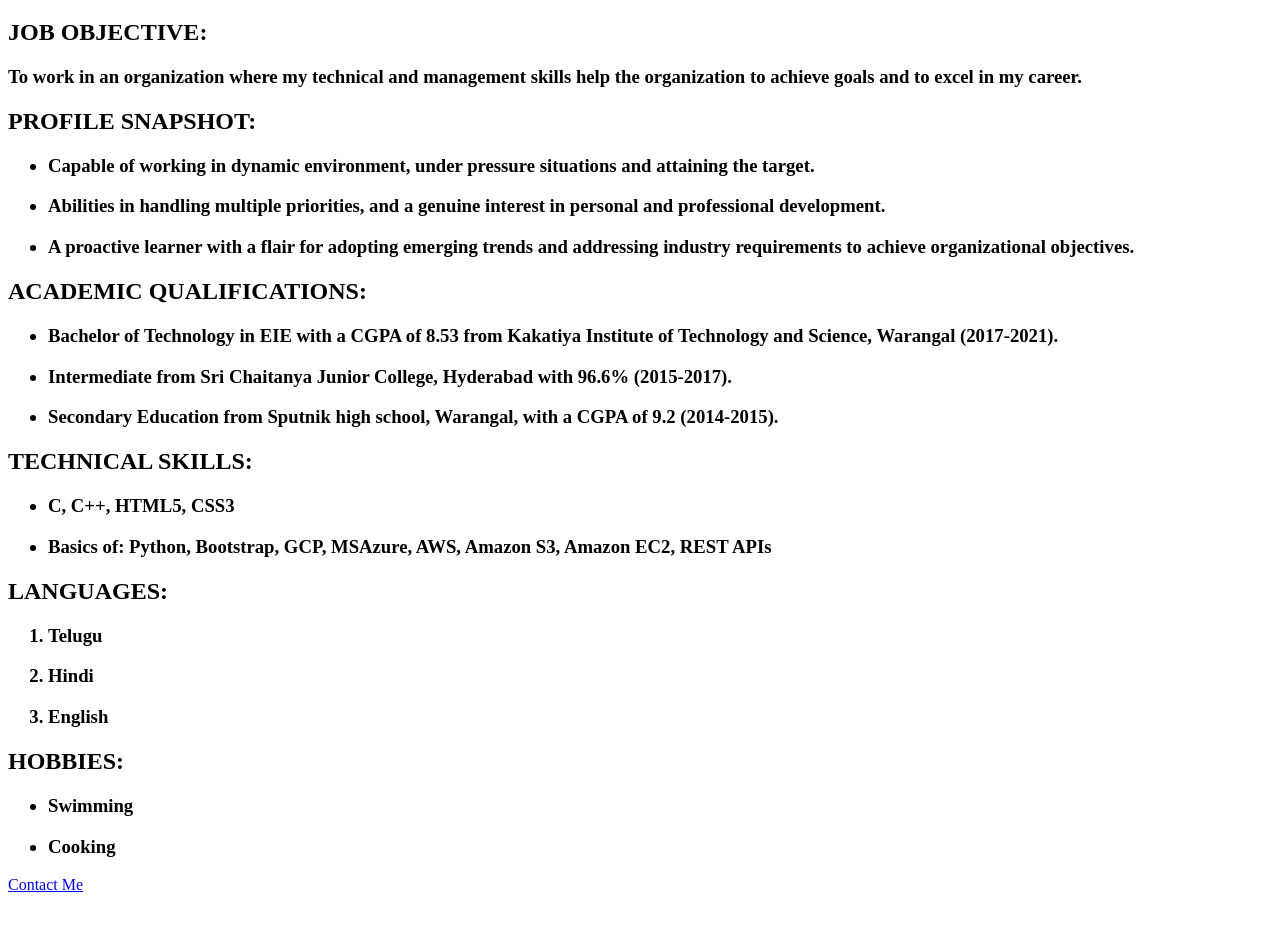
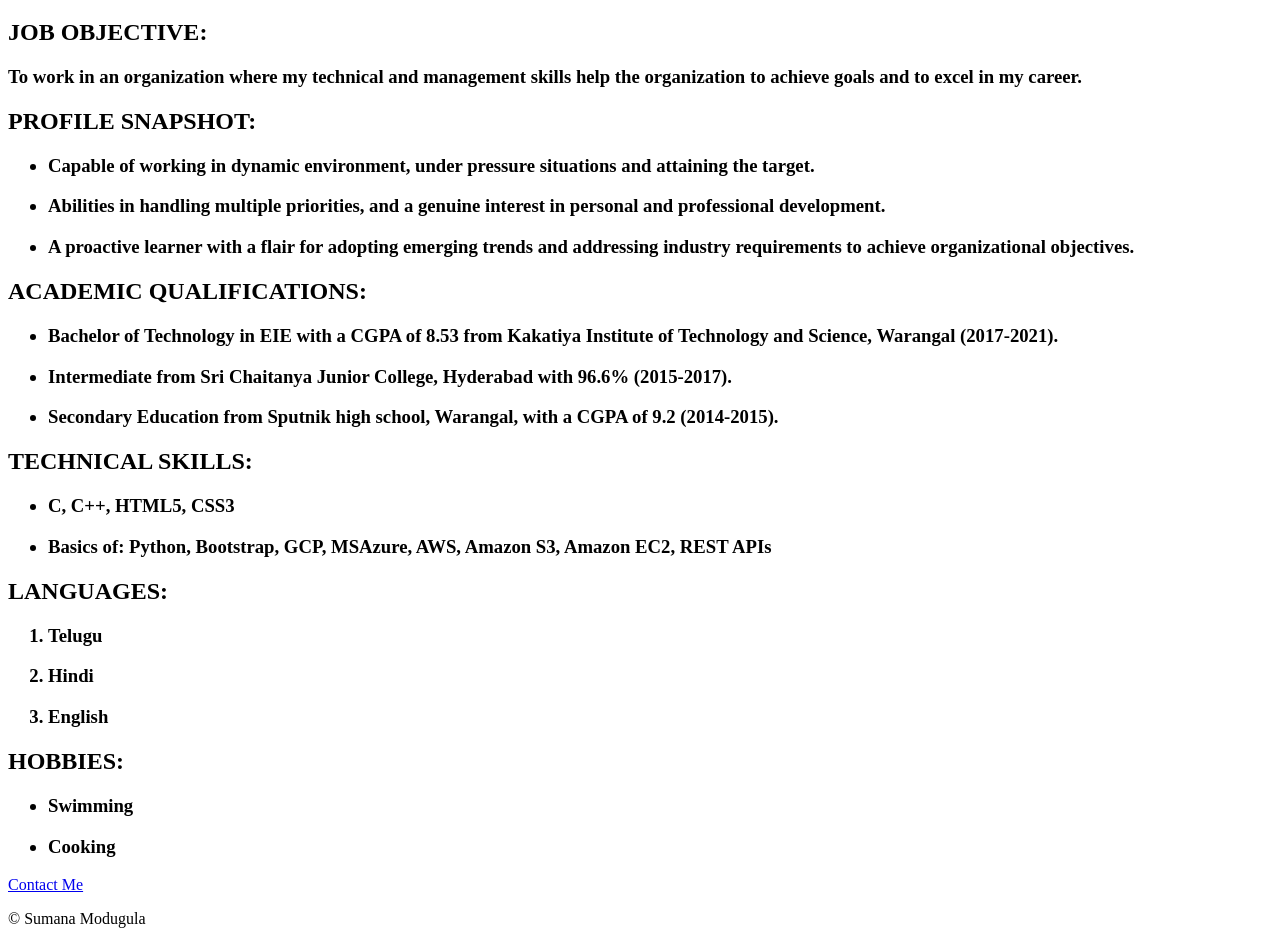
Before and after one commit to modugulasumana/resume, a plain HTML site: page index.html in a window 1280 px wide. Shown: the part 61-1005 px from the top of the page. Before the commit the page ends 963 px from the top, so only its background shows below. Drawn offline with Linux system fonts and the light colour scheme.

Commit message:
added footer tag

```diff
--- a/index.html
+++ b/index.html
@@ -42,6 +42,9 @@
         <h3><li>Cooking</li></h3>
     </ul>
     <a href="./contact.html">Contact Me</a>
+     <footer>
+        <p>© Sumana Modugula</p>
+    </footer>
 
 
 </body>
```
